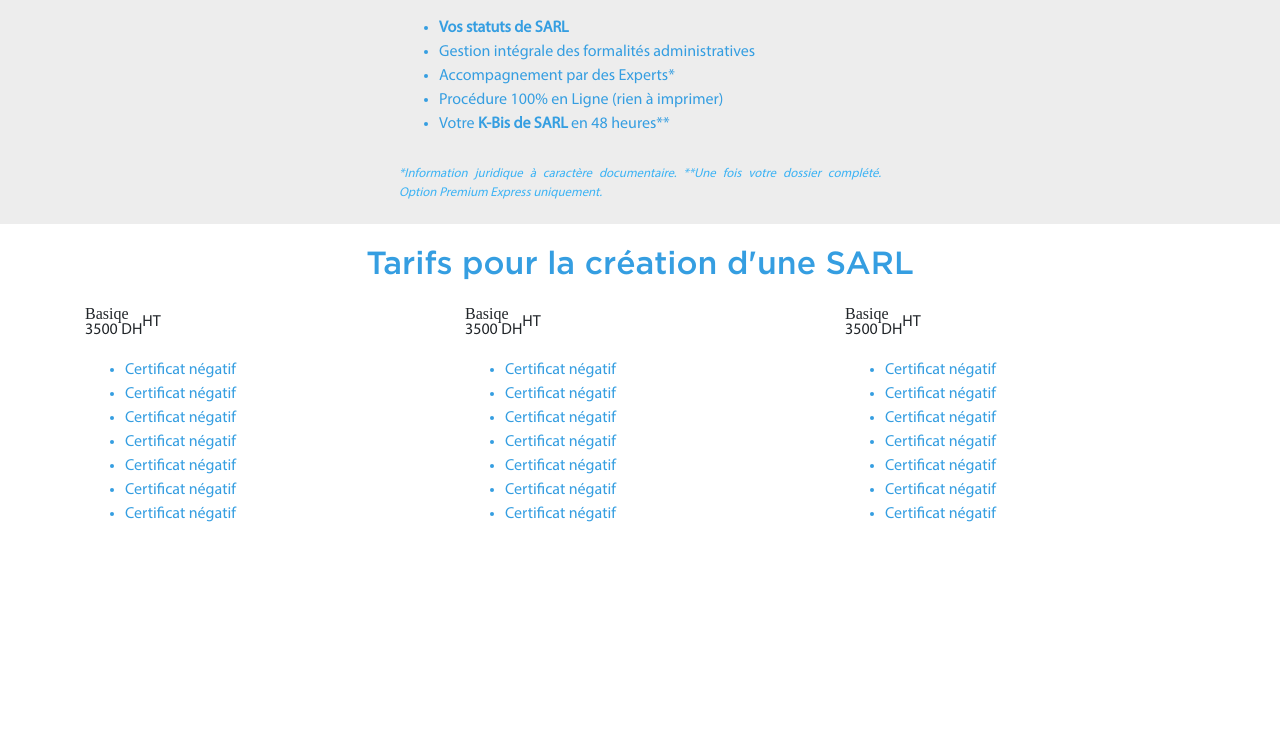
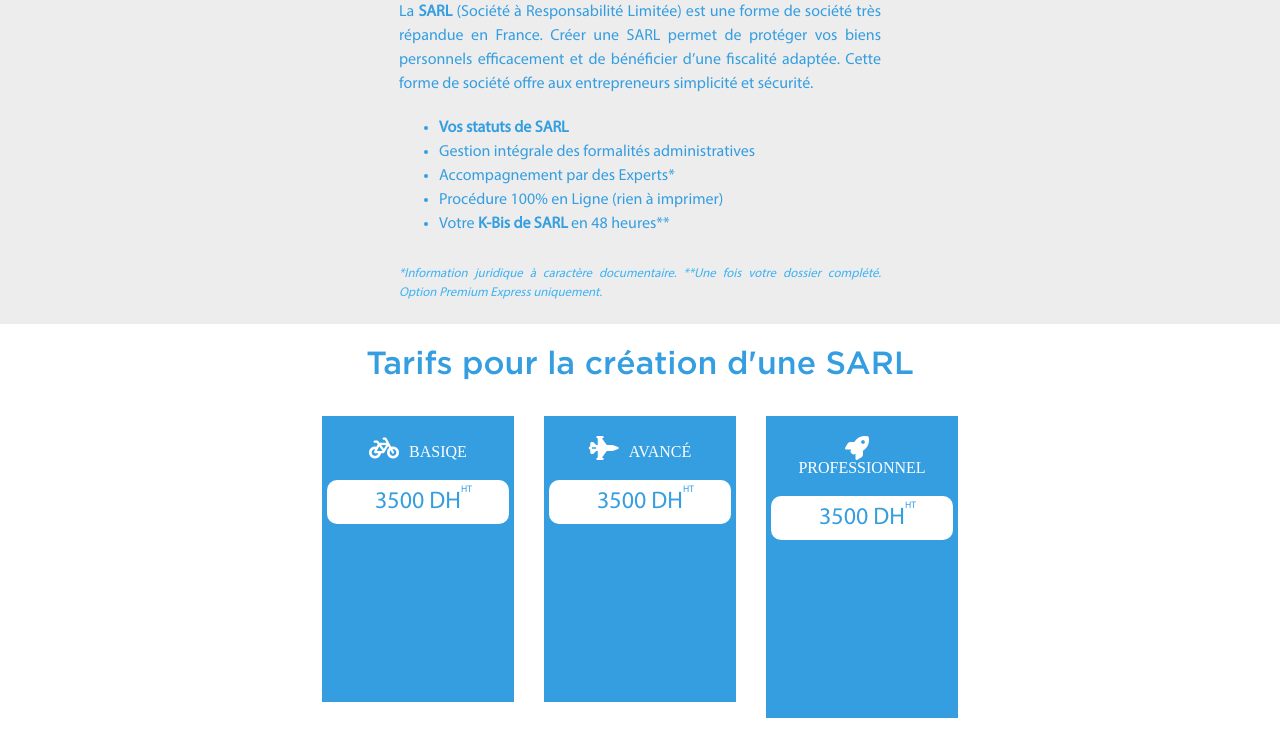
Before and after one commit to shahriar-ahm3d/E-societe, a plain HTML site: page index.html in a window 1280 px wide. Shown: the part 682-1435 px from the top of the page. Before the commit the page ends 1233 px from the top, so only its background shows below. Drawn offline with Linux system fonts and the light colour scheme.

Commit message:
Offer section css

```diff
--- a/index.html
+++ b/index.html
@@ -15,7 +15,7 @@
 
     <!--   -------------- header section ------------------->
 
-    <header class="header" id="header">
+    <header class="header" id="overlay">
         <div class="container">
             <a class="logo" href="http://esociete.ma"><img src="images/eSociete-logo.png"></a>
             <a class="mobile" href="tel:01763235"><i class="fas fa-phone"></i>01 76 32 35</a>
@@ -56,17 +56,17 @@
 <!--        ------------ offer card section --------------->
 
 
-        <section class="price-table">
+        <section class="offer-table">
             <div class="container">
                 <h1>Tarifs pour la création d'une SARL</h1>
                 <div class="row">
                     <div class="col-md-4">
-                        <div class="single-price">
-                            <div class="price-head">
-                                <h2>Basiqe</h2>
+                        <div class="single-offer">
+                            <div class="offer-head">
+                                <h2><i class="fas fa-bicycle"></i>Basiqe</h2>
                                 <p>3500 DH<sup>HT</sup></p>
                             </div>
-                            <div class="price-content">
+                            <div class="offer-content">
                                 <ul>
                                     <li>Certificat négatif</li>
                                     <li>Certificat négatif</li>
@@ -80,12 +80,12 @@
                         </div>
                     </div>
                     <div class="col-md-4">
-                        <div class="single-price">
-                            <div class="price-head">
-                                <h2>Basiqe</h2>
+                        <div class="single-offer">
+                            <div class="offer-head">
+                                <h2><i class="fas fa-fighter-jet"></i>AVANCÉ</h2>
                                 <p>3500 DH<sup>HT</sup></p>
                             </div>
-                            <div class="price-content">
+                            <div class="offer-content">
                                 <ul>
                                     <li>Certificat négatif</li>
                                     <li>Certificat négatif</li>
@@ -99,12 +99,12 @@
                         </div>
                     </div>
                     <div class="col-md-4">
-                        <div class="single-price">
-                            <div class="price-head">
-                                <h2>Basiqe</h2>
+                        <div class="single-offer">
+                            <div class="offer-head">
+                                <h2><i class="fas fa-rocket"></i>PROFESSIONNEL</h2>
                                 <p>3500 DH<sup>HT</sup></p>
                             </div>
-                            <div class="price-content">
+                            <div class="offer-content">
                                 <ul>
                                     <li>Certificat négatif</li>
                                     <li>Certificat négatif</li>
--- a/main.css
+++ b/main.css
@@ -173,9 +173,15 @@ h1 {
 }
 
 header {
-    height: 500px;
-    background-image: url(images/header-bg-img.png);
+    height: 600px;
+    width: 100%;
+    background: url("images/header-bg-img.jpg") no-repeat;
+    background-size: cover;
+
+
 }
+
+
 
 a.logo img {
     margin-top: 40px;
@@ -297,8 +303,12 @@ p.description-footer {
 
 
 /*----------------------- offer section ------------------------*/
+.container .row {
+    width: 60%;
+    margin: 0 auto;
+}
 
-.price-table h1 {
+.offer-table h1 {
     font-family: 'Gotham-medium', sans-serif;
     font-size: 2em;
     text-align: center;
@@ -306,32 +316,55 @@ p.description-footer {
     padding-bottom: 25px;
 }
 
-.price-table {
+.offer-table {
     padding: 25px 0;
 }
 
-.single-price {
-/*
+.single-offer {
+
     margin: 10px auto;
     display: inline;
     float: left;
     width: 100%;
-    background-color: #efefef;
+    background-color: #359ee1;
     transition: 0.5s;
-*/
+
 }
 
-.single-price:hover {
+.single-offer:hover {
     box-shadow: 0 2px 20px #ccc;
 }
 
-.price-head {
-/*
-    background-color: #2196f3;
+.offer-head {
+    color: #fff;
     display: inline;
     float: left;
     text-align: center;
     width: 100%;
     padding: 10px 5px;
-*/
+
 }
+.offer-head h2 {
+    padding: 10px 20px;
+    text-transform: uppercase;
+}
+.fas {
+    font-size: 1.5em;
+    padding-right: 10px;
+}
+
+.offer-head p {
+    margin-top: 10px;
+    color: #359ee1;
+    background-color: #fff;
+    padding: 10px;
+    border-radius: 10px;
+    font-size: 1.5em;
+    position: relative;
+}
+
+.offer-head p sup {
+    font-size: .4em;
+    position: absolute;
+    top: 5px;
+}
```
Also changed, not shown: images/header-bg-img.jpg (added).
